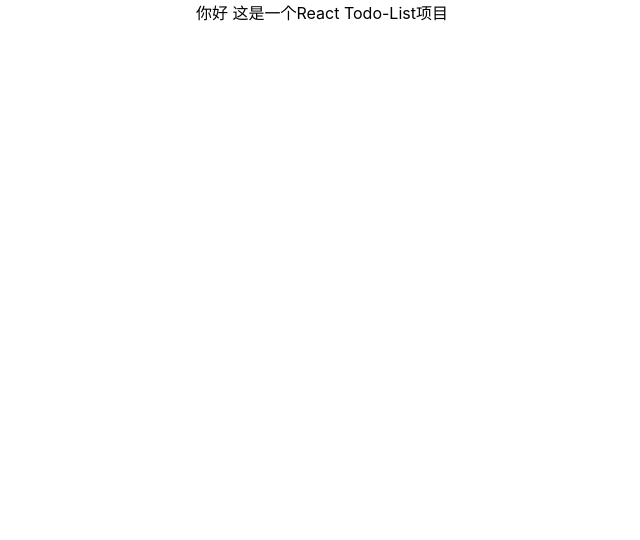
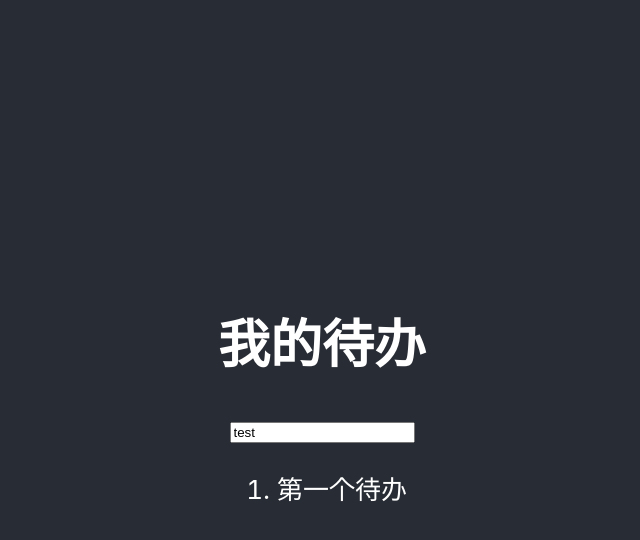
Before and after one commit to liulinboyi/Todo-List, a React (Create React App) app: page / in a window 1280 px wide. Shown: the top 540 px of the page, without its empty margins (318-958 px from the left). Built offline with nearby package versions, Linux system fonts and the light colour scheme.

Commit message:
'基本骨架完成'

```diff
--- a/src/App.js
+++ b/src/App.js
@@ -1,15 +1,36 @@
 import React, { Component } from 'react';
-// import logo from './images/logo.svg';
 import './css/App.css';
 
 class App extends Component {
+  constructor(props) {
+    super(props);
+    this.state = {
+        newTodo: 'test',
+        todoList: [
+          {id:1, title:'第一个待办'}
+        ]
+     };
+  }
   render() {
+   let todos = this.state.todoList.map((item,index)=>{
+      return <li>{item.title}</li>
+    })
+
     return (
-      <div className="App">
-       <div>你好 这是一个React Todo-List项目</div>
+        <div className="App-header">
+        <h1>我的待办</h1>
+        <div className="inputWrapper">
+          <input type="text" value={this.state.newTodo}/>
+        </div>
+
+        <ol>
+          {todos}
+        </ol>
       </div>
     );
+
   }
-}
+  }
+
 
 export default App;
```
